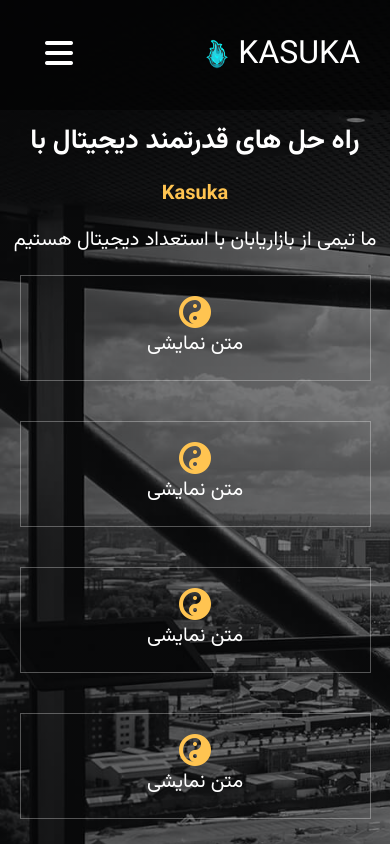
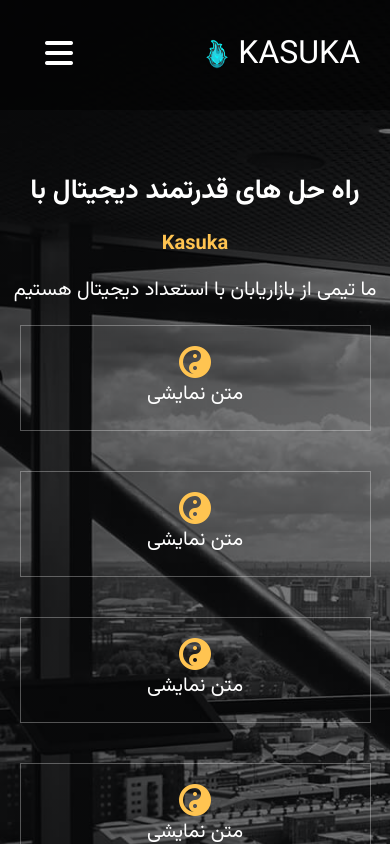
Before and after one commit to farjad12345/ProjectOne, a React (Create React App) app: page / in a window 390 px wide. Shown: the top 844 px of the page. Built offline with nearby package versions, Linux system fonts and the light colour scheme.

Commit message:
Update Responsive.css

```diff
--- a/src/Responsive.css
+++ b/src/Responsive.css
@@ -146,7 +146,7 @@
 }
     .hero{
         height: auto !important;
-          padding: 100px 0 !important;
+          padding: 150px 0 !important;
 
 }
 .hero-bottom-box{
```
